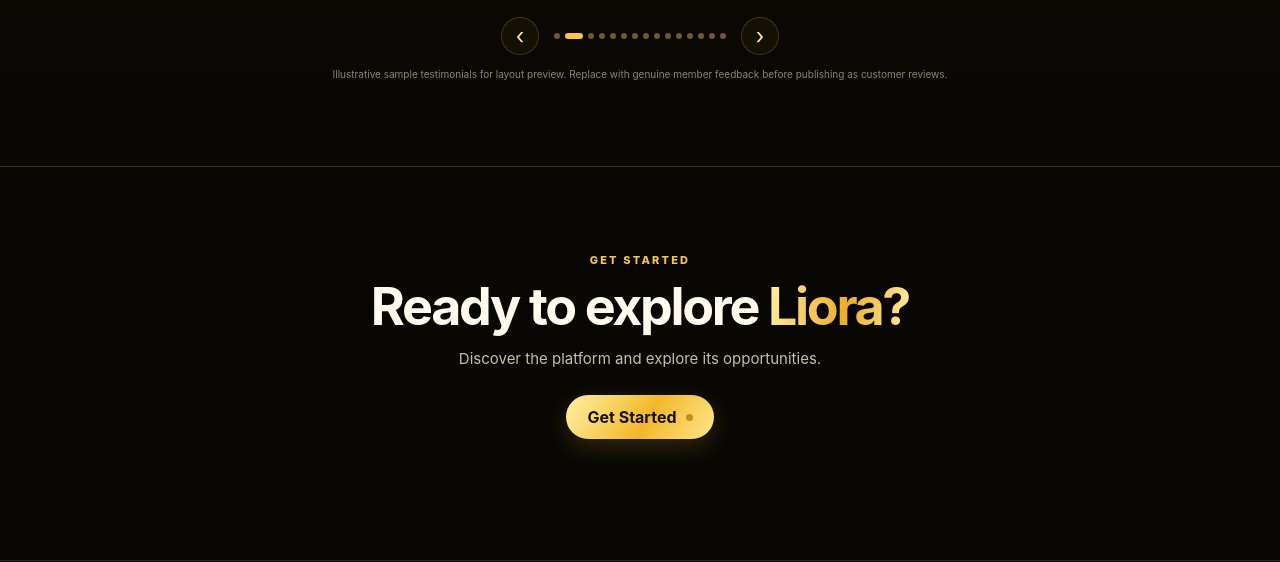
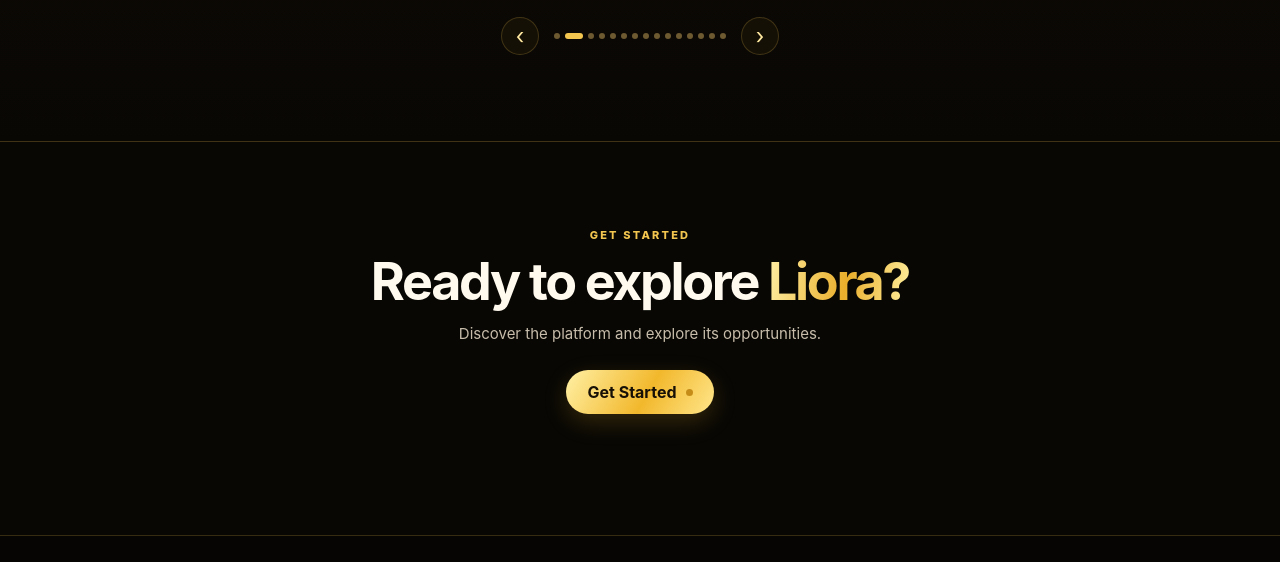
Before and after one commit to pandamedia001/Lioradigitalhub, a plain HTML site: page index.html in a window 1280 px wide. Shown: the part 8787-9349 px from the top of the page. Drawn offline with Linux system fonts and the light colour scheme.

Commit message:
Remove testimonial disclaimer from index.html
Removed placeholder testimonial disclaimer from the testimonials section.

```diff
--- a/index.html
+++ b/index.html
@@ -375,7 +375,6 @@ body{overflow-x:clip}.wrap{max-width:var(--max)}
   <article class="testimonial-card"><div class="testimonial-stars">★★★★★</div><blockquote>“Liora has several things to explore in one place. I’m especially interested in the TradeFair and member rewards.”</blockquote><div class="testimonial-person"><span class="testimonial-avatar">IU</span><span><b>Ifeanyi Umeh</b><small>Abia State, Nigeria</small></span></div></article>
  </div></div>
   <div class="testimonial-controls"><button type="button" id="testimonialPrev" aria-label="Previous testimonial">‹</button><div class="testimonial-dots" id="testimonialDots"></div><button type="button" id="testimonialNext" aria-label="Next testimonial">›</button></div>
-  <p class="testimonial-disclaimer">Illustrative sample testimonials for layout preview. Replace with genuine member feedback before publishing as customer reviews.</p>
  </div>
 </section>
 <section class="section" id="contact"><div class="wrap"><div class="section-title center reveal"><div class="eyebrow">Get started</div><h2>Ready to explore <span class="gold">Liora?</span></h2><p>Discover the platform and explore its opportunities.</p><div style="margin-top:24px"><a class="btn" href="#earnings">Get Started <i class="pulse-dot"></i></a></div></div></div></section>
```
